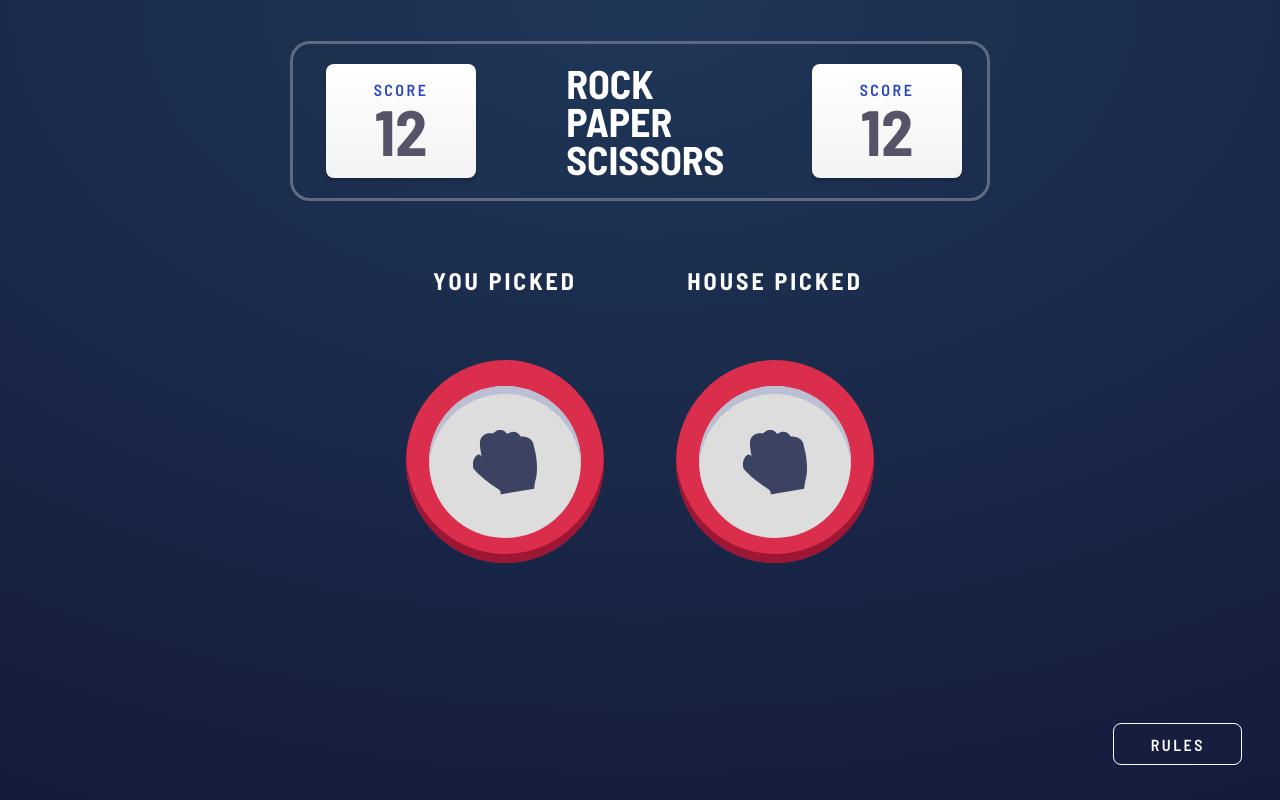
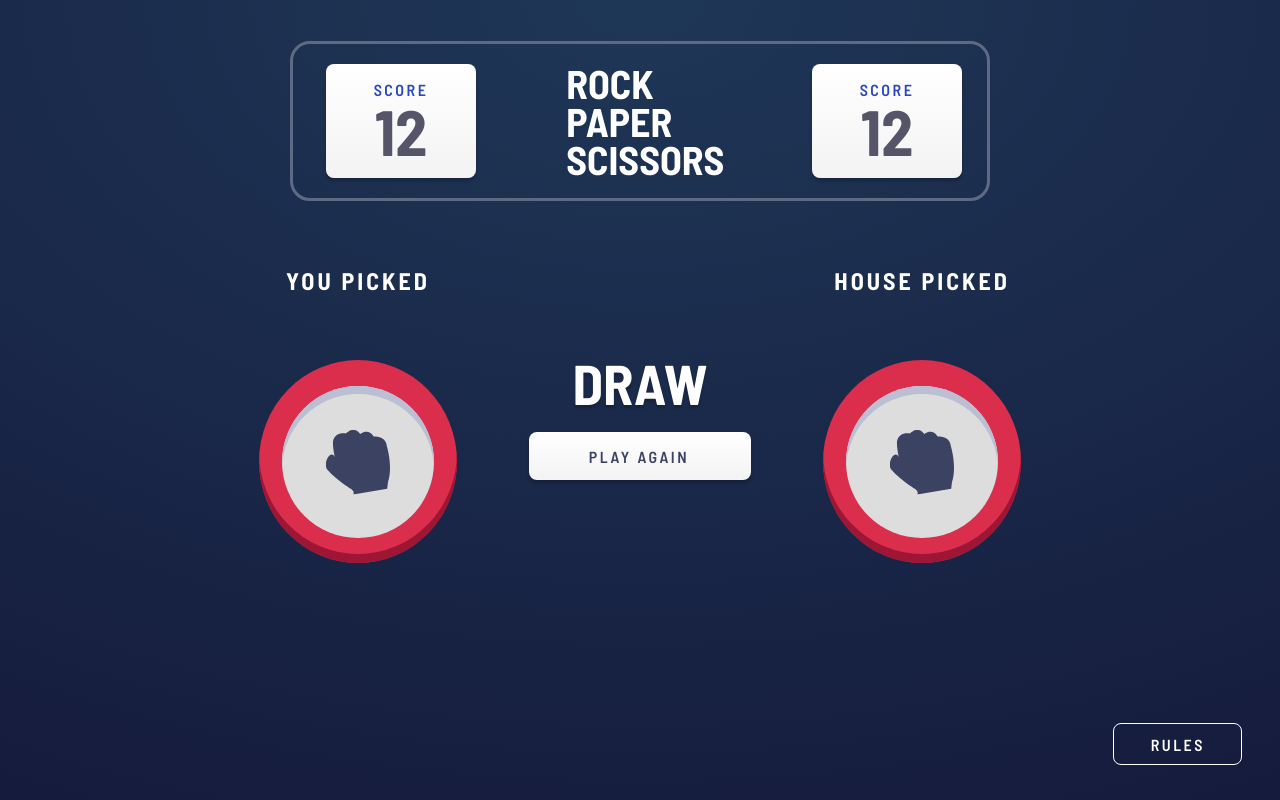
Before and after one commit to Win-Labs/rock-paper-scissors, a plain HTML site: page index.html in a window 1280 px wide. Both pictures are taken after a click on the element 640 px from the left and 593 px from the top of the page. Drawn offline with Linux system fonts and the light colour scheme.

Commit message:
implement result and play again view

```diff
--- a/index.css
+++ b/index.css
@@ -274,3 +274,41 @@ html {
   justify-content: center;
   align-items: center;
 }
+
+.result-play-again {
+  flex-direction: column;
+  justify-content: space-between;
+  gap: 16px;
+}
+.result {
+  font-family: "Barlow Semi Condensed";
+  font-style: normal;
+  font-weight: 700;
+  font-size: 56px;
+  line-height: 67px;
+  text-align: center;
+  color: #ffffff;
+  text-shadow: 0px 3px 3px rgba(0, 0, 0, 0.196706);
+}
+
+.btn-play-again {
+  display: block;
+  font-family: "Barlow Semi Condensed";
+  font-style: normal;
+  border-style: none;
+  font-weight: 600;
+  font-size: 16px;
+  line-height: 19px;
+  letter-spacing: 2.5px;
+  color: #3b4262;
+  padding: 15px 62px 14px 60px;
+  background: linear-gradient(0deg, #f3f3f3 0%, #ffffff 100%);
+  box-shadow: 0px 3px 3px rgba(0, 0, 0, 0.196706);
+  border-radius: 8px;
+  text-align: center;
+}
+
+.btn-play-again:hover {
+  cursor: pointer;
+  color: #db2e4d;
+}
--- a/index.js
+++ b/index.js
@@ -2,6 +2,12 @@
 
 const weapons = ["paper", "scissors", "rock"];
 const arena = document.querySelector(".arena");
+
+const rules = {
+  paper: { winsOver: "rock" },
+  rock: { winsOver: "scissors" },
+  scissors: { winsOver: "paper" },
+};
 
 const weaponView = (classes, weapon) => `
   <div class="outer-circle ${classes}">
@@ -20,6 +26,18 @@ const choiceView = (weapon, house) => `
   </div>
 `;
 
+const resultPlayAgain = (winner) => `
+  <div class="container result-play-again">
+    <p class="result">${
+      (winner === "player" && "YOU WIN") ||
+      (winner === "house" && "YOU LOSE") ||
+      (winner === "none" && "DRAW")
+    }
+    </p>
+    <button class="btn-play-again">PLAY AGAIN</button>
+  </div>
+`;
+
 weapons.forEach((weapon) =>
   arena.insertAdjacentHTML("afterbegin", weaponView(weapon, weapon))
 );
@@ -31,11 +49,18 @@ document.querySelectorAll(".outer-circle").forEach((weapon) =>
     const houseWeaponTitle =
       weapons[Math.floor(Math.random() * weapons.length)];
     const houseWeaponHTML = choiceView(houseWeaponTitle, true);
+    const winner =
+      (rules[weaponTitle].winsOver === houseWeaponTitle && "player") ||
+      (weaponTitle === houseWeaponTitle && "none") ||
+      "house";
+    arena.remove();
 
-    arena.remove();
     document
       .querySelector(".arena-wrapper")
-      .insertAdjacentHTML("beforeend", playerChoiceHTML + houseWeaponHTML);
+      .insertAdjacentHTML(
+        "beforeend",
+        playerChoiceHTML + resultPlayAgain(winner) + houseWeaponHTML
+      );
   })
 );
 
```
Also changed, not shown: index.html (+0 -2 lines).
